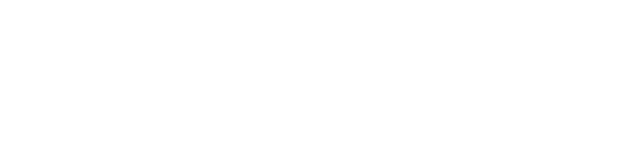
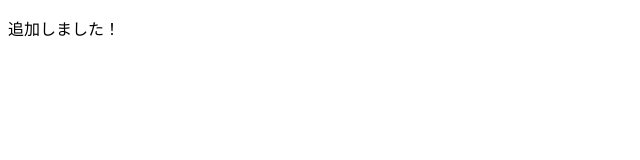
Before and after one commit to Zun-U/project-2, a plain HTML site: page index.html in a window 1280 px wide. Shown: the whole page, without its empty margins (0-640 px from the left). Drawn offline with Linux system fonts and the light colour scheme.

Commit message:
add p_tag

```diff
--- a/index.html
+++ b/index.html
@@ -10,7 +10,9 @@
 
 <body>
   <header></header>
-  <main></main>
+  <main>
+    <p>追加しました！</p>
+  </main>
   <footer></footer>
 </body>
 
```
